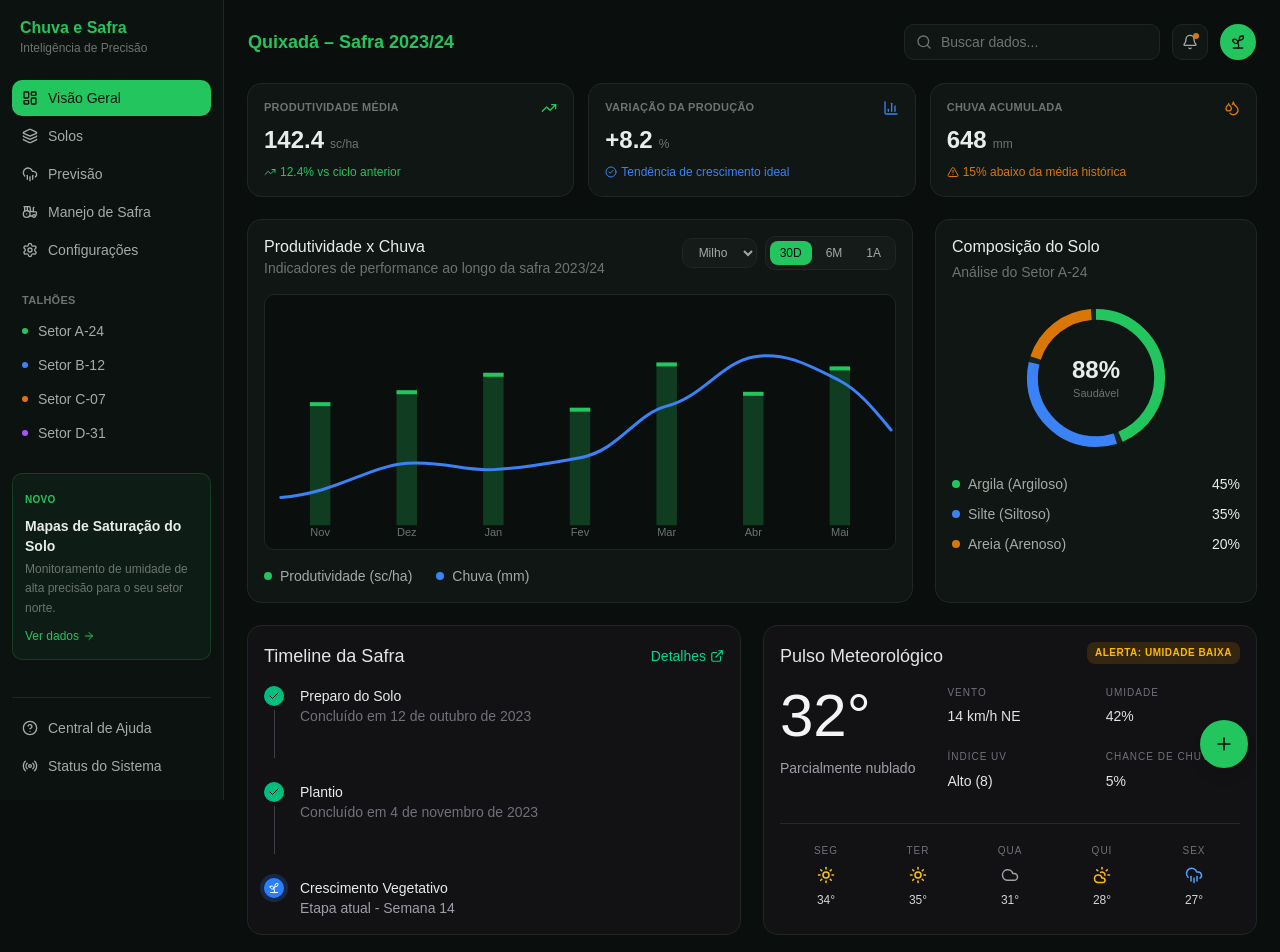
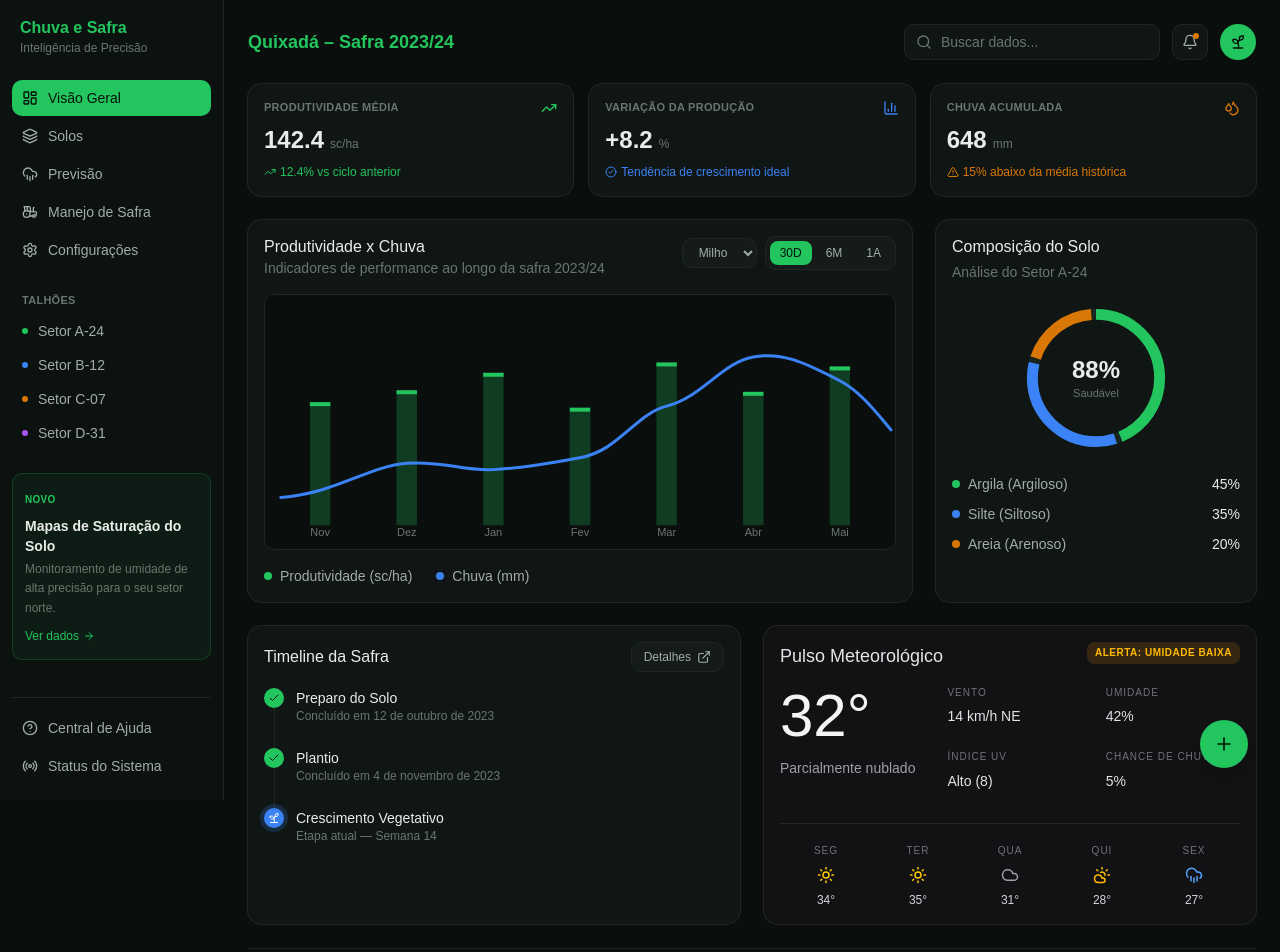
Before and after one commit to codevdu/Demeter, a Next.js app in the folder frontend/: page /produtor in a window 1280 px wide. Shown: the top 952 px of the page. Built offline with nearby package versions, Linux system fonts and the light colour scheme.

Commit message:
style: alinha timeline da safra ao tema do painel tecnico

```diff
--- a/frontend/src/components/produtor/TimelineSection.tsx
+++ b/frontend/src/components/produtor/TimelineSection.tsx
@@ -4,83 +4,79 @@ import {
   CardHeader,
   CardTitle,
 } from "@/components/ui/card";
-import { Check, Sprout } from "lucide-react";
-import { ExternalLink } from "lucide-react";
+import { Check, ExternalLink, Sprout } from "lucide-react";
+import { cn } from "@/lib/utils";
+
+const steps = [
+  {
+    label: "Preparo do Solo",
+    detail: "Concluído em 12 de outubro de 2023",
+    current: false,
+  },
+  {
+    label: "Plantio",
+    detail: "Concluído em 4 de novembro de 2023",
+    current: false,
+  },
+  {
+    label: "Crescimento Vegetativo",
+    detail: "Etapa atual — Semana 14",
+    current: true,
+  },
+];
 
 export function TimelineSection() {
   return (
-    <Card className="bg-[#121214] border-zinc-800 h-full">
-      <CardHeader>
-        <div className="flex items-center justify-between">
-          <CardTitle className="text-lg font-normal text-zinc-200">
-            Timeline da Safra
-          </CardTitle>
+    <Card data-slot="timeline-section">
+      <CardHeader className="flex flex-row items-center justify-between gap-4">
+        <CardTitle>Timeline da Safra</CardTitle>
 
-          <button className="flex items-center gap-1 text-sm text-emerald-400 hover:text-emerald-300">
-            Detalhes
-            <ExternalLink size={14} />
-          </button>
-        </div>
+        <button
+          type="button"
+          className="flex items-center gap-1.5 rounded-lg border border-border bg-surface-raised px-3 py-1.5 text-xs font-medium text-foreground-subtle transition-colors hover:text-foreground focus-visible:outline-none focus-visible:ring-2 focus-visible:ring-ring"
+        >
+          Detalhes
+          <ExternalLink className="size-3.5" />
+        </button>
       </CardHeader>
 
-      <CardContent className="space-y-6">
-        <div className="flex gap-4">
-          <div className="flex flex-col items-center">
-            <div className="w-5 h-5 rounded-full bg-emerald-500 flex items-center justify-center text-black text-xs">
-              <Check size={12} />
-            </div>
+      <CardContent>
+        <ol className="flex flex-col">
+          {steps.map((step, index) => {
+            const isLast = index === steps.length - 1;
 
-            <div className="w-px h-12 bg-zinc-700 mt-1" />
-          </div>
+            return (
+              <li key={step.label} className="flex gap-3">
+                <div className="flex flex-col items-center">
+                  <span
+                    className={cn(
+                      "flex size-5 shrink-0 items-center justify-center rounded-full",
+                      step.current
+                        ? "bg-status-blue text-white ring-4 ring-status-blue/20"
+                        : "bg-primary text-primary-foreground",
+                    )}
+                  >
+                    {step.current ? (
+                      <Sprout className="size-3" />
+                    ) : (
+                      <Check className="size-3" />
+                    )}
+                  </span>
 
-          <div>
-            <p className="font-medium">
-              Preparo do Solo
-            </p>
+                  {!isLast && <span className="w-px flex-1 bg-border" />}
+                </div>
 
-            <p className="text-sm text-zinc-500">
-              Concluído em 12 de outubro de 2023
-            </p>
-          </div>
-        </div>
+                <div className={cn(!isLast && "pb-6")}>
+                  <p className="text-sm font-medium text-foreground">
+                    {step.label}
+                  </p>
 
-        <div className="flex gap-4">
-          <div className="flex flex-col items-center">
-            <div className="w-5 h-5 rounded-full bg-emerald-500 flex items-center justify-center text-black text-xs">
-             <Check size={12} />
-            </div>
-
-            <div className="w-px h-12 bg-zinc-700 mt-1" />
-          </div>
-
-          <div>
-            <p className="font-medium">
-              Plantio
-            </p>
-
-            <p className="text-sm text-zinc-500">
-              Concluído em 4 de novembro de 2023
-            </p>
-          </div>
-        </div>
-
-        <div className="flex gap-4">
-          <div className="relative flex flex-col items-center">
-            <div className="w-5 h-5 rounded-full bg-blue-500 ring-4 ring-blue-500/20 flex items-center justify-center text-white">
-              <Sprout size={12} />
-            </div>
-          </div>
-
-          <div>
-            <p className="font-medium">
-              Crescimento Vegetativo
-            </p>
-
-            <p className="text-sm text-zinc-400">
-              Etapa atual - Semana 14
-            </p>
-          </div>
-        </div>
+                  <p className="text-xs text-muted-foreground">{step.detail}</p>
+                </div>
+              </li>
+            );
+          })}
+        </ol>
       </CardContent>
     </Card>
   );
```
